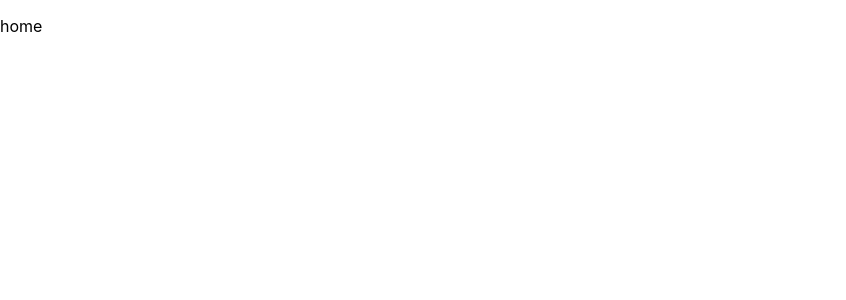
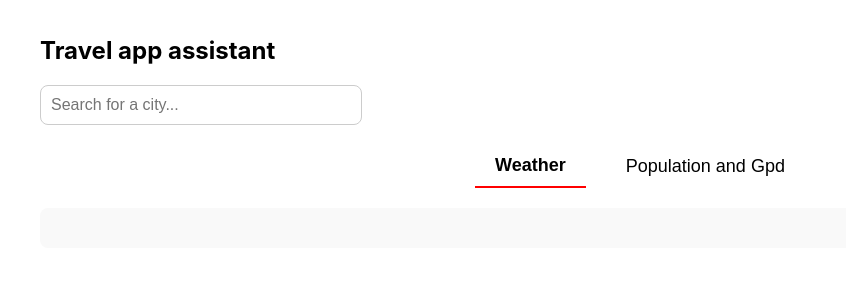
Before and after one commit to Shiru-kun/TravelApp, a React (Create React App) app in the folder travelapp-frontend/: page / in a window 1280 px wide. Shown: the top 300 px of the page, without its empty margins (0-846 px from the left). Built offline with nearby package versions, Linux system fonts and the light colour scheme.

Commit message:
wip basic app structure

```diff
--- a/travelapp-frontend/src/App.tsx
+++ b/travelapp-frontend/src/App.tsx
@@ -6,6 +6,11 @@ import Signup from './pages/authentication/signup';
 
 const router = createHashRouter([  {
   path: '/',
+  element: <Home />,
+  errorElement: <ErrorPage />,
+},
+{
+  path: '/home',
   element: <Home />,
   errorElement: <ErrorPage />,
 },
--- /dev/null
+++ b/travelapp-frontend/src/components/PopulationGpdTab.tsx
@@ -0,0 +1,12 @@
+import React from 'react';
+import styles from '../styles/pages/home/home.module.scss';
+
+const PopulationGpdTab = () => {
+  return (
+    <div className={styles.tabContent}>
+
+    </div>
+  );
+};
+
+export default PopulationGpdTab;
--- /dev/null
+++ b/travelapp-frontend/src/components/WeatherTab.tsx
@@ -0,0 +1,12 @@
+import React from 'react';
+import styles from '../styles/pages/home/home.module.scss';
+
+const WeatherTab = () => {
+  return (
+    <div className={styles.tabContent}>
+
+    </div>
+  );
+};
+
+export default WeatherTab;
--- /dev/null
+++ b/travelapp-frontend/src/pages/authentication/layout.tsx
@@ -0,0 +1,19 @@
+import { ReactNode } from "react"
+import styles from '../../styles/pages/authentication/auth.module.scss'
+
+type Props = {
+    children: ReactNode
+  }
+  export default function Layout({ children }: Props) {
+  return (
+    <>
+     <div className={styles.layout}>
+      <div className={styles.imageWrapper} />
+      <div className={styles.formWrapper}>
+        {children}
+
+      </div>
+    </div>
+    </>
+  );
+  }
--- a/travelapp-frontend/src/pages/authentication/login.tsx
+++ b/travelapp-frontend/src/pages/authentication/login.tsx
@@ -1,6 +1,7 @@
 import React from 'react';
 import styles from '../../styles/pages/authentication/auth.module.scss';
 import vm_logo from '../../assets/vm_logo.png';
+import Layout from './layout';
 
 const Login = () => {
   const handleLogin = async (e: React.MouseEvent<HTMLButtonElement, MouseEvent>) => {
@@ -9,10 +10,10 @@ const Login = () => {
   };
 
   return (
-    <div className={styles.container}>
+    <Layout>
+  <div className={styles.container}>
       <img src={vm_logo} alt="Vodafone Logo" className={styles.logo} />
       <h1 className={styles.title}>Login Travel Assistant</h1>
-
       <form className={styles.form}>
         <input type="email" className={styles.input} placeholder="user@mail.com" required />
         <input type="password" className={styles.input} placeholder="*******" required />
@@ -30,6 +31,8 @@ const Login = () => {
         © {new Date().getFullYear()} <br />
       </footer>
     </div>
+  </Layout>
+
   );
 };
 
--- a/travelapp-frontend/src/pages/authentication/signup.tsx
+++ b/travelapp-frontend/src/pages/authentication/signup.tsx
@@ -1,12 +1,14 @@
 import React from 'react';
 import styles from '../../styles/pages/authentication/auth.module.scss';
 import vm_logo from '../../assets/vm_logo.png';
+import Layout from './layout';
 
 export default function Signup() {
   function handleSignup(e:React.MouseEvent<HTMLButtonElement, MouseEvent>) {
   }
 
   return (
+    <Layout>
       <div className={styles.container}>
         <img src={vm_logo} alt="Vodafone Logo" className={styles.logo} />
         <h1 className={styles.title}>Signup Travel Assistant</h1>
@@ -30,5 +32,6 @@ export default function Signup() {
           © {new Date().getFullYear()} <br />
         </footer>
       </div>
+    </Layout>
   );
   }
--- a/travelapp-frontend/src/pages/home.tsx
+++ b/travelapp-frontend/src/pages/home.tsx
@@ -1,5 +1,38 @@
+import { useState } from "react";
+import Layout from "./layout";
+import styles from '../styles/pages/home/home.module.scss';
+import WeatherTab from "../components/WeatherTab";
+import PopulationGpdTab from "../components/PopulationGpdTab";
+
 export default function Home() {
+    const [activeTab, setActiveTab] = useState('weather');
+    const [searchTerm, setSearchTerm] = useState('');
+
     return (
-      <><p>home</p></>
+        <Layout>
+   <div className={styles.container}>
+        <h1 className={styles.title}>Travel app assistant</h1>
+        <input
+          type="text"
+          placeholder="Search for a city..."
+          value={searchTerm}
+          onChange={(e) => setSearchTerm(e.target.value)}
+          className={styles.search}
+        />
+        <div className={styles.tabs}>
+          <button className={activeTab === 'weather' ? styles.active : ''} onClick={() => setActiveTab('weather')}>
+            Weather
+          </button>
+          <button className={activeTab === 'gpdpopulation' ? styles.active : ''} onClick={() => setActiveTab('gpdpopulation')}>
+          Population and Gpd
+          </button>
+        </div>
+        <div className={styles.content}>
+          {activeTab === 'weather' && <WeatherTab />}
+          {activeTab === 'gpdpopulation' && <PopulationGpdTab />}
+        </div>
+      </div>
+
+        </Layout>
     )
   }
--- /dev/null
+++ b/travelapp-frontend/src/pages/layout.tsx
@@ -0,0 +1,14 @@
+import { ReactNode } from 'react';
+import styles from '../styles/pages/home/home.module.scss';
+
+type Props = {
+  children: ReactNode;
+};
+
+export default function Layout({ children }: Props) {
+  return (
+    <div className={styles.layout}>
+      {children}
+    </div>
+  );
+}
--- a/travelapp-frontend/src/styles/pages/authentication/auth.module.scss
+++ b/travelapp-frontend/src/styles/pages/authentication/auth.module.scss
@@ -1,3 +1,39 @@
+@import '../../mixins.scss';
+
+.layout {
+  display: flex;
+  flex-direction: row;
+  align-items: center;
+  justify-content: flex-start;
+  width: 100%;
+  @include breakpoint(mobile) {
+    justify-content: center;
+    height: 100vh;
+  }
+  .imageWrapper {
+    width: 50%;
+    height: 100%;
+    min-height: 100vh;
+    background: transparent url('../../../assets/bg_login.jpg') 0% 0% no-repeat
+      padding-box;
+    background-position: center;
+    background-size: cover;
+    border-radius: 0px 50px 50px 0px;
+
+    @include breakpoint(mobile) {
+      display: none;
+    }
+
+  }
+
+  .formWrapper {
+    display: flex;
+    flex-direction: column;
+    align-items: center;
+    justify-content: center;
+    width: 50%;
+  }
+}
 .container {
     display: flex;
     flex-direction: column;
--- /dev/null
+++ b/travelapp-frontend/src/styles/pages/home/home.module.scss
@@ -0,0 +1,127 @@
+@import '../../mixins.scss';
+
+.layout {
+  display: flex;
+  flex-direction: column;
+  align-items: center;
+  padding: 20px;
+}
+
+.container {
+  width: 100%;
+  max-width: 1200px;
+  margin: 0 auto;
+}
+
+.title {
+  font-size: 24px;
+  margin-bottom: 20px;
+}
+
+.search {
+  padding: 10px;
+  margin-bottom: 20px;
+  font-size: 16px;
+  width: 100%;
+  max-width: 300px;
+  border: 1px solid #ccc;
+  border-radius: 8px;
+  outline: none;
+  transition: border-color 0.3s;
+
+  &:focus {
+    border-color: #ff0000;
+  }
+}
+
+.tabs {
+  display: flex;
+  justify-content: center;
+  margin-bottom: 20px;
+
+  button {
+    background: none;
+    border: none;
+    font-size: 18px;
+    margin: 0 10px;
+    padding: 10px 20px;
+    cursor: pointer;
+    transition: color 0.3s;
+
+    &:hover {
+      color: #ff0000;
+    }
+
+    &.active {
+      font-weight: bold;
+      border-bottom: 2px solid #ff0000;
+    }
+  }
+}
+
+.content {
+  padding: 20px;
+  background: #f9f9f9;
+  border-radius: 8px;
+  width: 100%;
+}
+
+.tabContent {
+  h2 {
+    font-size: 22px;
+    margin-bottom: 10px;
+  }
+
+  p {
+    font-size: 16px;
+  }
+}
+
+@include breakpoint(tablet) {
+  .title {
+    font-size: 20px;
+  }
+
+  .tabs {
+    flex-direction: column;
+    align-items: center;
+
+    button {
+      margin: 5px 0;
+    }
+  }
+
+  .content {
+    padding: 15px;
+  }
+
+  .tabContent {
+    h2 {
+      font-size: 20px;
+    }
+
+    p {
+      font-size: 14px;
+    }
+  }
+}
+
+@include breakpoint(mobile) {
+  .title {
+    font-size: 18px;
+  }
+
+  .content {
+    padding: 10px;
+  }
+
+  .tabContent {
+    h2 {
+      font-size: 18px;
+    }
+
+    p {
+      font-size: 12px;
+    }
+  }
+}
```
Also changed, not shown: travelapp-frontend/src/components/WeatherCard.tsx (added, +12 -0 lines), travelapp-frontend/src/styles/mixins.scss (line endings or trailing spaces), 1 other file (tests, documents, lock files or other folders). Lines whose indentation alone changed are shown as unchanged.
